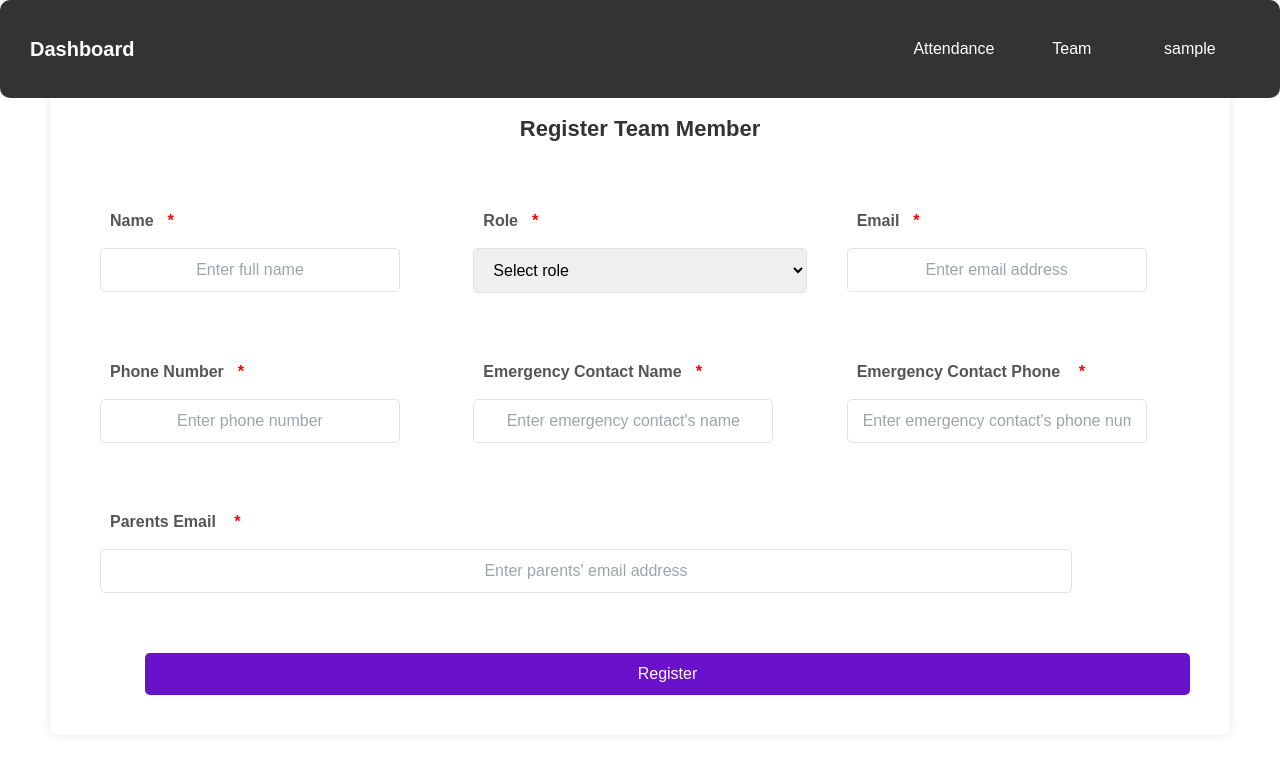
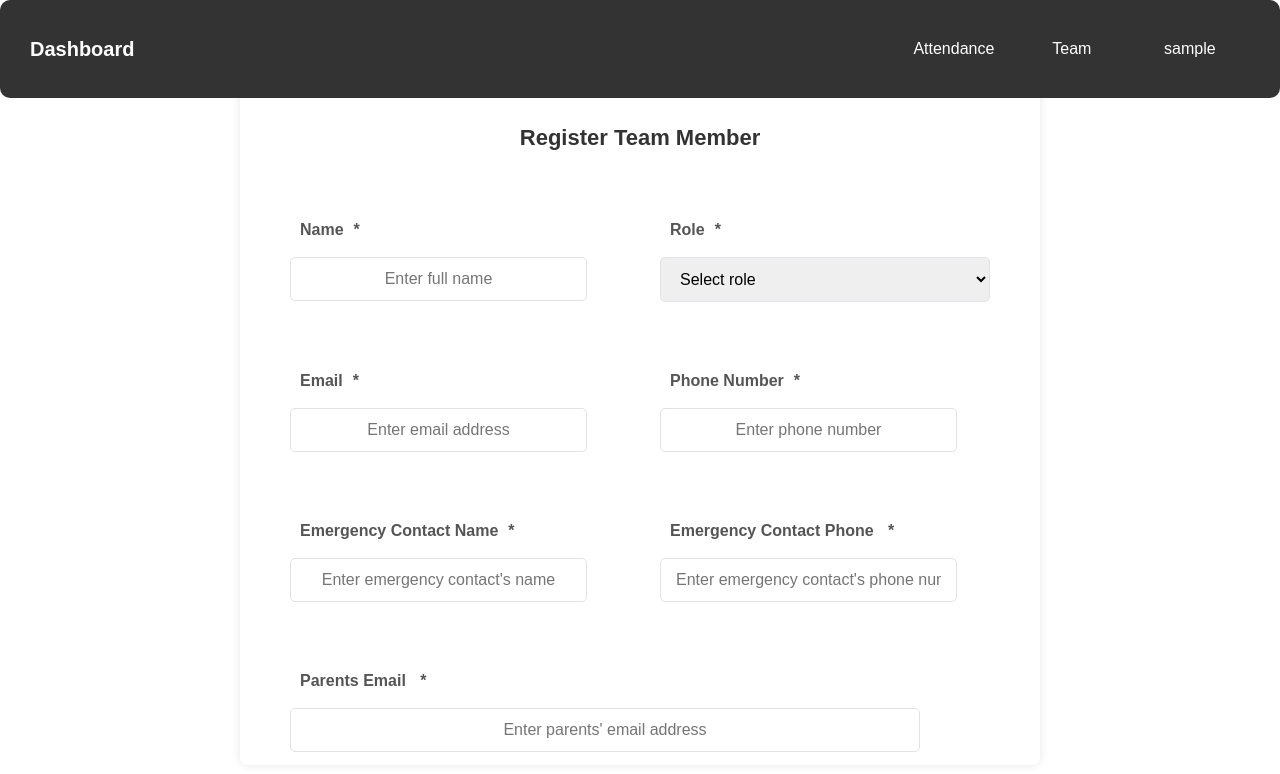
Before and after one commit to bhotw/354_attendance, a React (Create React App) app in the folder admin/: page /register-team-member in a window 1280 px wide. Shown: the top 774 px of the page. Built offline with nearby package versions, Linux system fonts and the light colour scheme; no server answers; sample sign-in values are in the browser's storage.

Commit message:
trying to fix the overflow issue

```diff
--- a/admin/src/components/RegisterTeamMember.css
+++ b/admin/src/components/RegisterTeamMember.css
@@ -1,34 +1,39 @@
 /* src/components/RegisterTeamMember.css */
-
 
 * {
   box-sizing: border-box;
 }
 
 html, body {
-  margin: 0; /* Remove the 60px margin */
-  min-height: 100vh; /* Ensure body expands with content */
+  margin: 0;
+  padding: 0;
+  min-height: 100vh;
   overflow-y: auto;
+  font-family: 'Arial', sans-serif;
+  background-color: #f4f6f9;
 }
 
-
+/* Add padding to push content below the navbar (adjust height as needed) */
 .registration-container {
   display: flex;
   flex-direction: column;
   justify-content: flex-start;
   align-items: center;
-  padding: 40px 20px;
-  min-height: 100%;
+  padding: 80px 20px 40px; /* 80px for navbar height */
+  min-height: 100vh;
+  box-sizing: border-box;
 }
 
-
+/* Ensure the form itself scrolls properly */
 .registration-box {
   background-color: #ffffff;
   padding: 30px;
   width: 100%;
-  max-width: 100%;
+  max-width: 800px;
   border-radius: 8px;
   box-shadow: 0 0 10px rgba(0, 0, 0, 0.1);
+  overflow-y: auto; /* Allow scrolling within the box if needed */
+  max-height: calc(100vh - 120px); /* Avoid overflow beyond viewport */
 }
 
 .registration-box h2 {
@@ -37,14 +42,13 @@ html, body {
   color: #333333;
 }
 
-
 form {
   display: flex;
   flex-wrap: wrap;
   gap: 20px;
 }
 
-
+/* Form styling */
 .form-group {
   flex: 1 1 300px;
   display: flex;
@@ -57,11 +61,6 @@ form {
   color: #555555;
 }
 
-.form-group .required {
-  color: red;
-  margin-left: 4px;
-}
-
 .form-group input,
 .form-group select {
   padding: 12px 15px;
@@ -71,17 +70,13 @@ form {
   transition: border-color 0.3s ease-in-out;
 }
 
-.form-group input::placeholder {
-  color: #a0a4a8;
-}
-
 .form-group input:focus,
 .form-group select:focus {
   border-color: #3f51b5;
   outline: none;
 }
 
-
+/* Submit button styling */
 .submit-button {
   width: 100%;
   background-color: #3f51b5;
@@ -99,9 +94,13 @@ form {
   background-color: #303f9f;
 }
 
-
+/* Responsive adjustments */
 @media (max-width: 600px) {
   .form-group {
     flex: 1 1 100%;
   }
+
+  .registration-container {
+    padding: 100px 10px 20px;
+  }
 }
```
